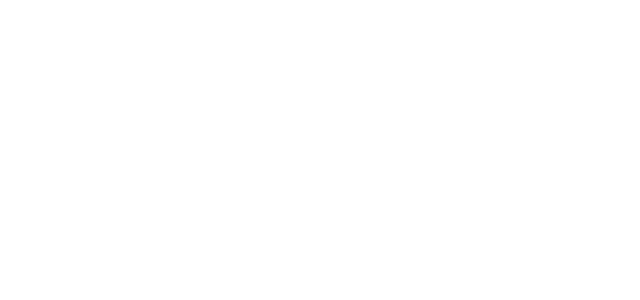
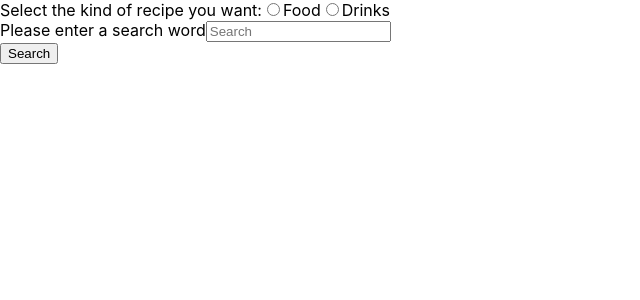
Before and after one commit to nac0512/API-Recipe-Project, a React (Create React App) app: page / in a window 1280 px wide. Shown: the top 300 px of the page, without its empty margins (0-640 px from the left). Built offline with nearby package versions, Linux system fonts and the light colour scheme.

Commit message:
Adding scomponents to make search form

```diff
--- a/src/components/AllRoutes.js
+++ b/src/components/AllRoutes.js
@@ -5,8 +5,7 @@
 const AllRoutes = () => {
     return(
         <Routes>
-            <Route exact path='/' component={Home} />
-
+            <Route path='/' element={<Home />} />
         </Routes>
     );
 }
--- /dev/null
+++ b/src/components/Button.js
@@ -0,0 +1,9 @@
+import React from "react";
+
+const Button = (props) => {
+    return (
+        <button onClick={props.clickEvent} style={props.style}>{props.content}</button>
+    );
+}
+
+export default Button;
--- /dev/null
+++ b/src/components/Search.js
@@ -0,0 +1,23 @@
+import React from 'react';
+import Button from './Button';
+
+const Search = (props) => {
+    return (
+        <form onSubmit={props.findRecipe}>
+            <div>
+                <label for="recipeType">Select the kind of recipe you want:</label>
+                <input type="radio" id="Food" name="recipeType" value="https://www.themealdb.com/"></input>
+                <label for="food">Food</label>
+                <input type="radio" id="Drinks" name="recipeType" value="https://www.thecocktaildb.com"></input>
+                <label for="Drinks">Drinks</label>
+            </div>
+            <div>
+                <label for="searchTerm">Please enter a search word</label>
+                <input type="text" name="searchTerm" id="searchTerm" placeholder="Search"></input>
+            </div>
+            <Button content="Search" />
+        </form>
+    );
+}
+
+export default Search;
--- a/src/pages/Home.js
+++ b/src/pages/Home.js
@@ -1,6 +1,16 @@
+import React from 'react';
+import Search from '../components/Search'
+
 function Home() {
+    const findRecipe = (e) => {
+        e.preventDefault();
+        fetch(`${e.target.recipeType.value}api/json/v1/1/search.php?s=${e.target.searchTerm.value}`);
+
+    };
+
     return(
         <div>
+            <Search findRecipe={findRecipe} />
 
         </div>
     );
```
